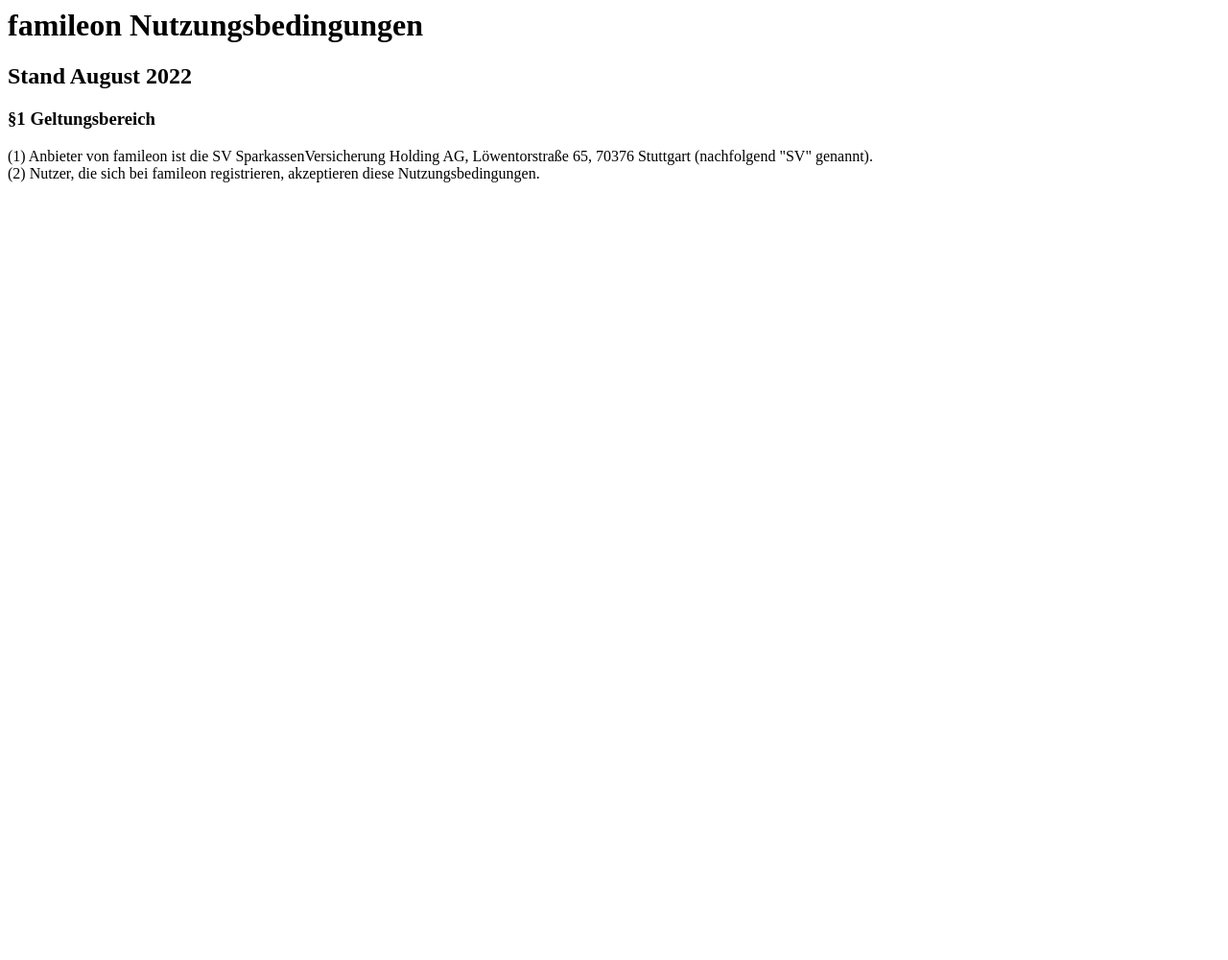
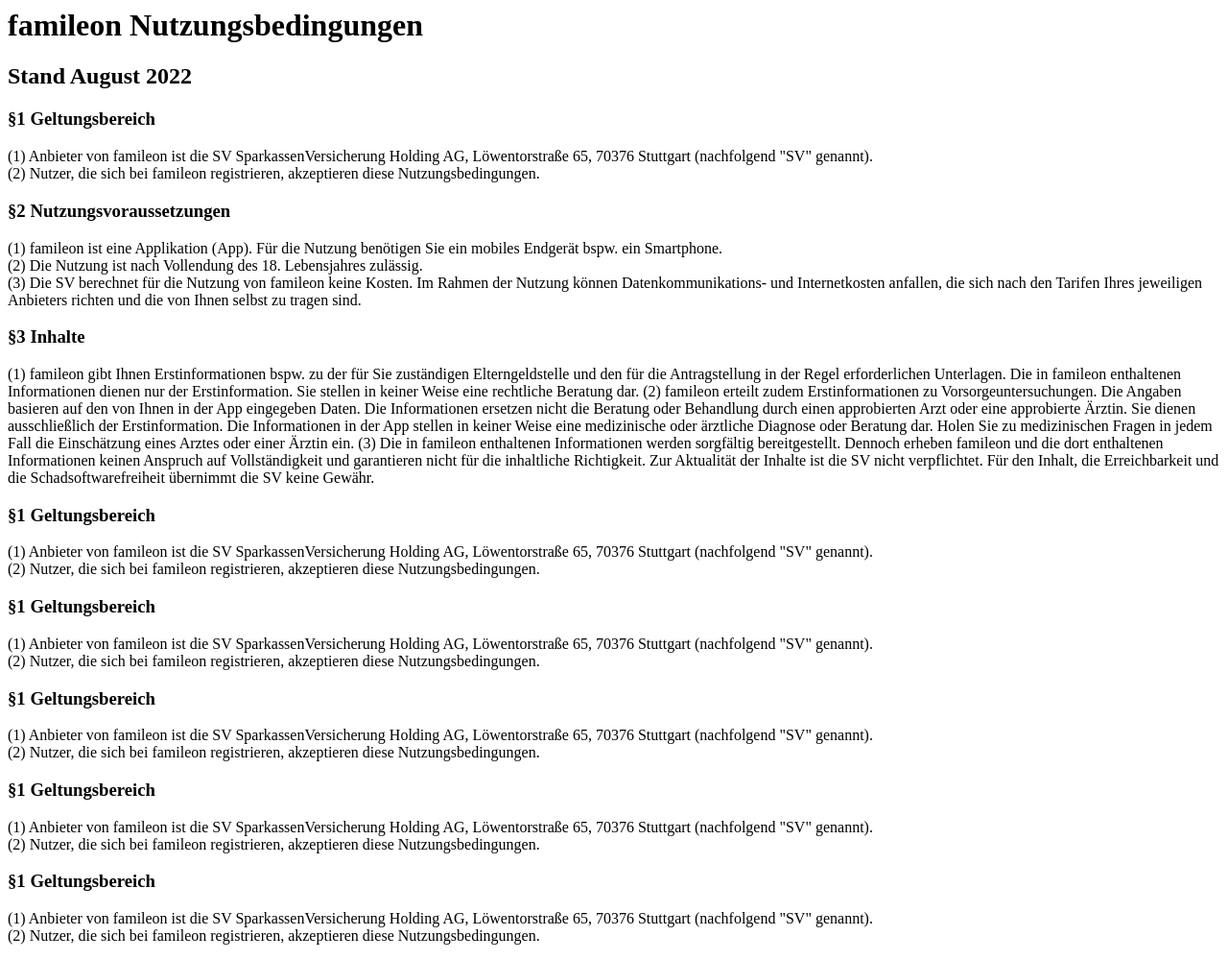
Before and after one commit to famileon2022/famileon2022.github.io, a plain HTML site: page index.html in a window 1280 px wide. Shown: the whole page at 96% size. Before the commit the page ends 800 px from the top, so only its background shows below. Drawn offline with Linux system fonts and the light colour scheme.

Commit message:
update §3

```diff
--- a/index.html
+++ b/index.html
@@ -7,11 +7,41 @@
 
       <h3> <b> §1 Geltungsbereich </b> </h3>
       <p> (1) Anbieter von famileon ist die SV SparkassenVersicherung Holding AG, Löwentorstraße 65, 70376 Stuttgart (nachfolgend "SV" genannt). <br>
+          (2)	Nutzer, die sich bei famileon registrieren, akzeptieren diese Nutzungsbedingungen. <br> </p>
+
+      <h3> <b> §2 Nutzungsvoraussetzungen </b> </h3>
+      <p> (1)	famileon ist eine Applikation (App). Für die Nutzung benötigen Sie ein mobiles Endgerät bspw. ein Smartphone. <br>
+          (2)	Die Nutzung ist nach Vollendung des 18. Lebensjahres zulässig. <br>
+          (3)	Die SV berechnet für die Nutzung von famileon keine Kosten. Im Rahmen der Nutzung können Datenkommunikations- und Internetkosten anfallen, die sich nach den Tarifen Ihres jeweiligen Anbieters richten und die von Ihnen selbst zu tragen sind. <br>
+      </p>
+
+      <h3> <b> §3 Inhalte </b> </h3>
+      <p>
+       (1)	famileon gibt Ihnen Erstinformationen bspw. zu der für Sie zuständigen Elterngeldstelle und den für die Antragstellung in der Regel erforderlichen Unterlagen. Die in famileon enthaltenen Informationen dienen nur der Erstinformation. Sie stellen in keiner Weise eine rechtliche Beratung dar.
+       (2)	famileon erteilt zudem Erstinformationen zu Vorsorgeuntersuchungen. Die Angaben basieren auf den von Ihnen in der App eingegeben Daten. Die Informationen ersetzen nicht die Beratung oder Behandlung durch einen approbierten Arzt oder eine approbierte Ärztin. Sie dienen ausschließlich der Erstinformation. Die Informationen in der App stellen in keiner Weise eine medizinische oder ärztliche Diagnose oder Beratung dar. Holen Sie zu medizinischen Fragen in jedem Fall die Einschätzung eines Arztes oder einer Ärztin ein.
+       (3)	Die in famileon enthaltenen Informationen werden sorgfältig bereitgestellt. Dennoch erheben famileon und die dort enthaltenen Informationen keinen Anspruch auf Vollständigkeit und garantieren nicht für die inhaltliche Richtigkeit. Zur Aktualität der Inhalte ist die SV nicht verpflichtet. Für den Inhalt, die Erreichbarkeit und die Schadsoftwarefreiheit übernimmt die SV keine Gewähr.
+
+      </p>
+
+      <h3> <b> §1 Geltungsbereich </b> </h3>
+      <p> (1) Anbieter von famileon ist die SV SparkassenVersicherung Holding AG, Löwentorstraße 65, 70376 Stuttgart (nachfolgend "SV" genannt). <br>
           (2)	Nutzer, die sich bei famileon registrieren, akzeptieren diese Nutzungsbedingungen. </p>
 
+       <h3> <b> §1 Geltungsbereich </b> </h3>
+      <p> (1) Anbieter von famileon ist die SV SparkassenVersicherung Holding AG, Löwentorstraße 65, 70376 Stuttgart (nachfolgend "SV" genannt). <br>
+          (2)	Nutzer, die sich bei famileon registrieren, akzeptieren diese Nutzungsbedingungen. </p>
 
+      <h3> <b> §1 Geltungsbereich </b> </h3>
+      <p> (1) Anbieter von famileon ist die SV SparkassenVersicherung Holding AG, Löwentorstraße 65, 70376 Stuttgart (nachfolgend "SV" genannt). <br>
+          (2)	Nutzer, die sich bei famileon registrieren, akzeptieren diese Nutzungsbedingungen. </p>
 
+      <h3> <b> §1 Geltungsbereich </b> </h3>
+      <p> (1) Anbieter von famileon ist die SV SparkassenVersicherung Holding AG, Löwentorstraße 65, 70376 Stuttgart (nachfolgend "SV" genannt). <br>
+          (2)	Nutzer, die sich bei famileon registrieren, akzeptieren diese Nutzungsbedingungen. </p>
 
+      <h3> <b> §1 Geltungsbereich </b> </h3>
+      <p> (1) Anbieter von famileon ist die SV SparkassenVersicherung Holding AG, Löwentorstraße 65, 70376 Stuttgart (nachfolgend "SV" genannt). <br>
+          (2)	Nutzer, die sich bei famileon registrieren, akzeptieren diese Nutzungsbedingungen. </p>
 
 
 
```
